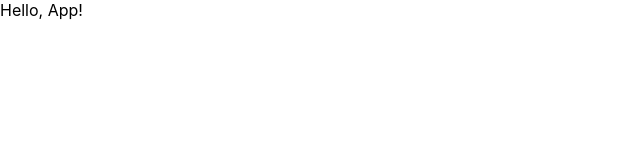
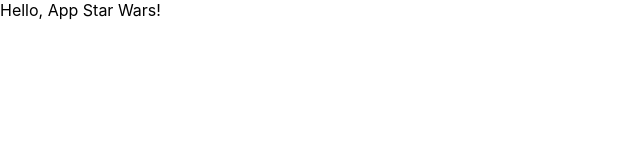
Before and after one commit to phvleite/project-starwars-planets-search, a React (Create React App) app: page / in a window 1280 px wide. Shown: the top 160 px of the page, without its empty margins (0-640 px from the left). Built offline with nearby package versions, Linux system fonts and the light colour scheme; the HTML template or start-up script is replaced by a standard one.

Commit message:
iniciando o projeto. VAMOS COM TUDO :rocket:

```diff
--- a/public/index.html
+++ b/public/index.html
@@ -24,7 +24,7 @@
       work correctly both with client-side routing and a non-root public URL.
       Learn how to configure a non-root public URL by running `npm run build`.
     -->
-    <title>React App</title>
+    <title>React App Star Wars</title>
   </head>
   <body>
     <noscript>You need to enable JavaScript to run this app.</noscript>
--- a/src/App.js
+++ b/src/App.js
@@ -3,7 +3,7 @@ import './App.css';
 
 function App() {
   return (
-    <span>Hello, App!</span>
+    <span>Hello, App Star Wars!</span>
   );
 }
 
```
